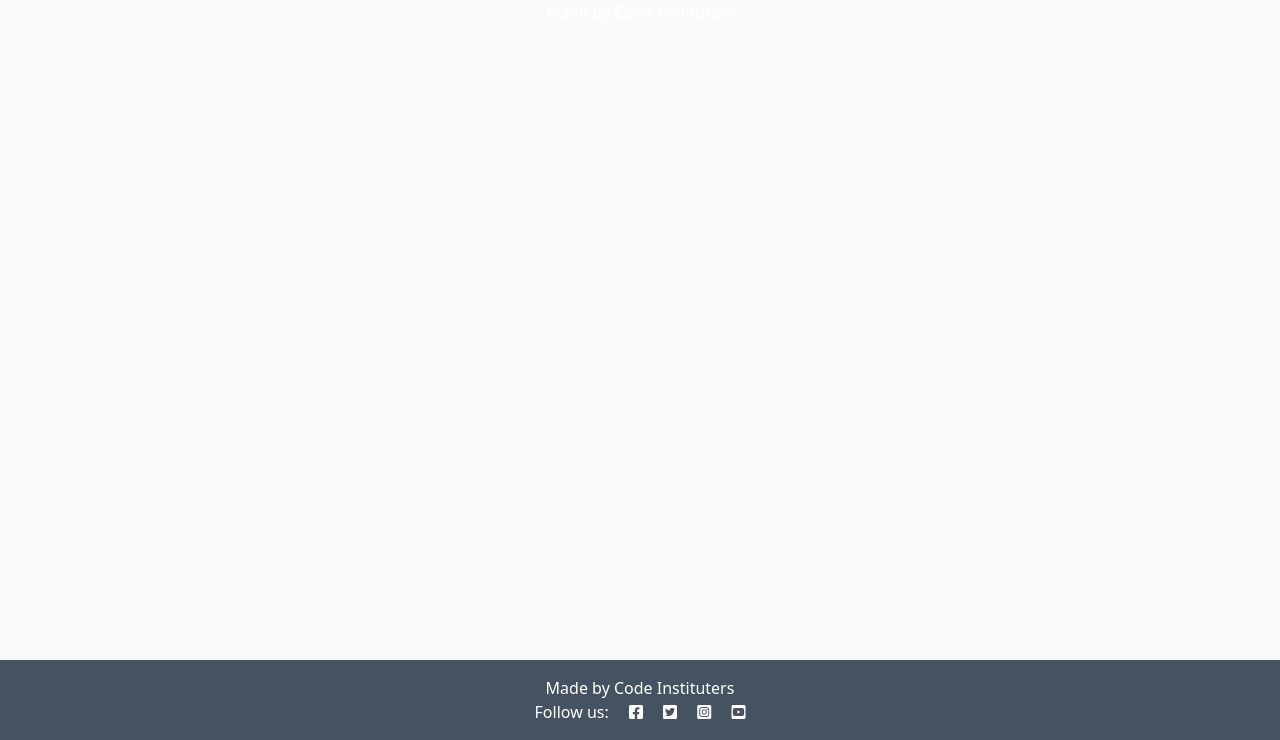
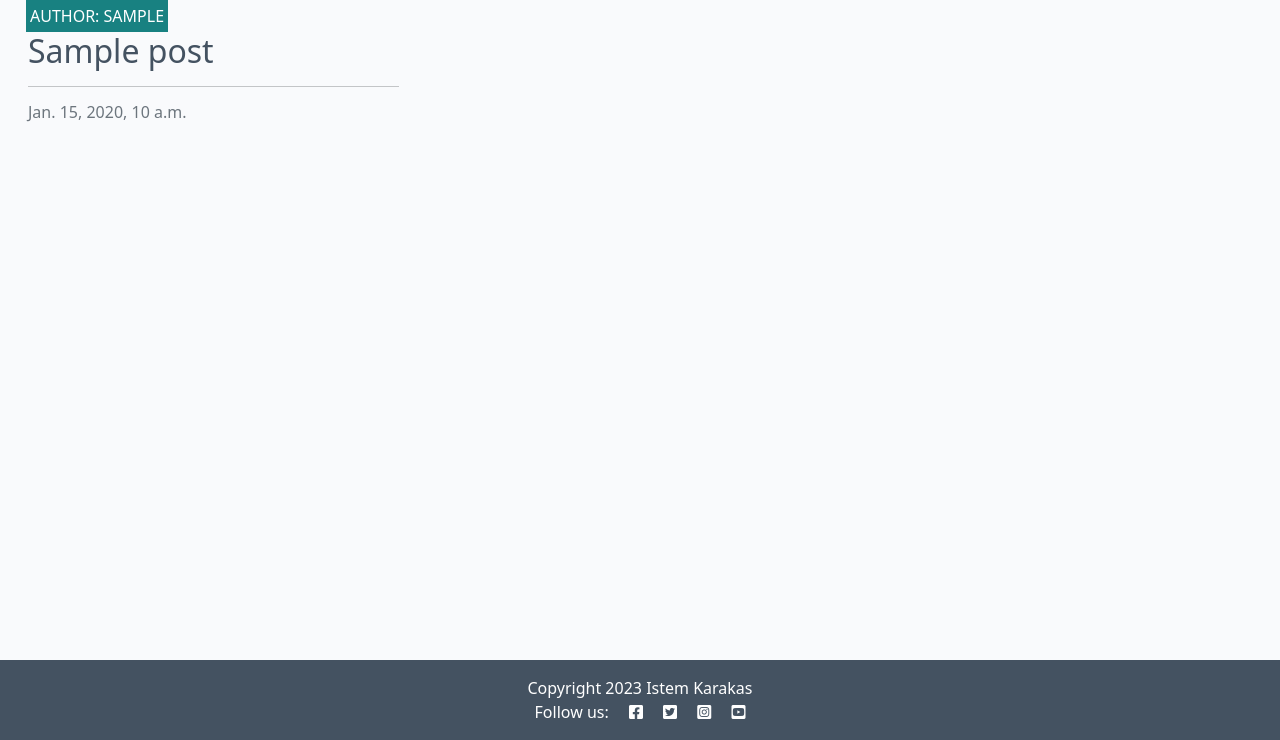
Before and after one commit to techistem/django-I-think-there-i-blog, a Django app: page / in a window 1280 px wide. Shown: the part 60-800 px from the top of the page. Run offline with Django 4.2, Linux system fonts and the light colour scheme; tables that the repository leaves empty hold one stand-in row (values such as "Sample post").

Commit message:
Update copyright block in base and index templates

```diff
--- a/blog/templates/base.html
+++ b/blog/templates/base.html
@@ -62,12 +62,11 @@
         </p>
 
 
-
     </main>
 
     <!-- Footer -->
     <footer class="footer mt-auto py-3 dark-bg">
-        <p class="m-0 text-center text-white">Made by Code Instituters</p>
+        <p class="m-0 text-center text-white">Copyright 2023 Istem Karakas</p>
         <p class="m-0 text-center text-white">Follow us: <i class="fab fa-facebook-square ms-3"></i>
             <i class="fab fa-twitter-square ms-3"></i>
             <i class="fab fa-instagram-square ms-3"></i>
--- a/blog/templates/blog/index.html
+++ b/blog/templates/blog/index.html
@@ -1,6 +1,7 @@
 {% extends "base.html" %}
 
-{% block content %}
+{% block copyright %}
+
 
 <!-- index.html content starts here -->
 <div class="container-fluid">
@@ -49,4 +50,5 @@
 </div>
 
 <!-- index.html content ends here -->
+
 {% endblock %}
```
